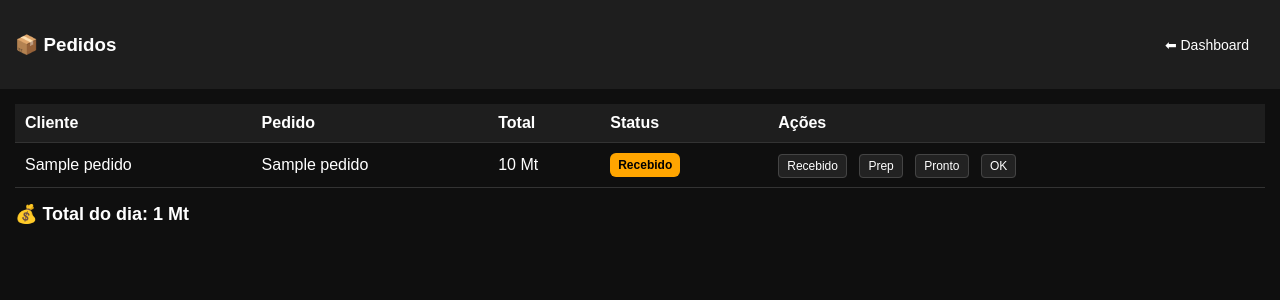
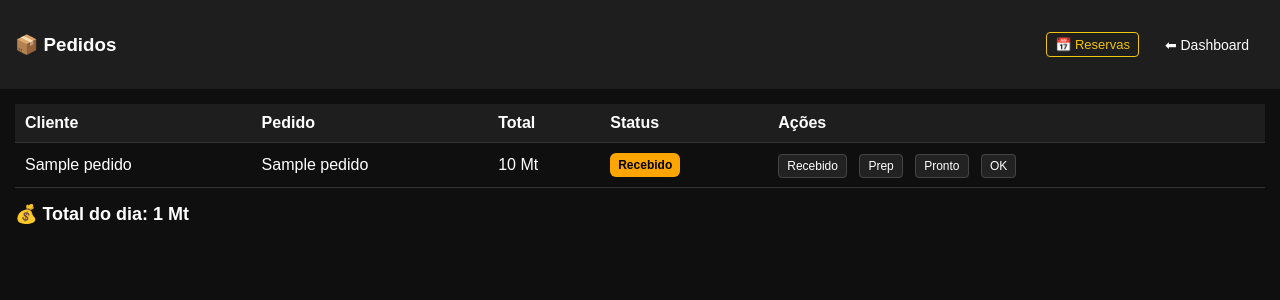
Before and after one commit to FSavel/menu-digital, a Flask app: template templates/pedidos.html in a window 1280 px wide. Shown: the top 300 px of the page. Run offline with Flask 3, Linux system fonts and the light colour scheme; the template is opened without the code that fills it: most values are stand-ins (such as "Sample title", 1, 10 or a date in 2020).

Commit message:
Update pedidos.html

```diff
--- a/templates/pedidos.html
+++ b/templates/pedidos.html
@@ -82,7 +82,10 @@
 
 <div class="header">
     <h3>📦 Pedidos</h3>
-    <a href="/admin/dashboard" style="border: none; background: none; font-size: 14px;">⬅ Dashboard</a>
+    <div style="display: flex; gap: 10px; align-items: center;">
+        <a href="/admin/reservas" style="border: 1px solid #f1c40f; color: #f1c40f; background: none; font-size: 13px;">📅 Reservas</a>
+        <a href="/admin/dashboard" style="border: none; background: none; font-size: 14px;">⬅ Dashboard</a>
+    </div>
 </div>
 
 <div class="container">
```
